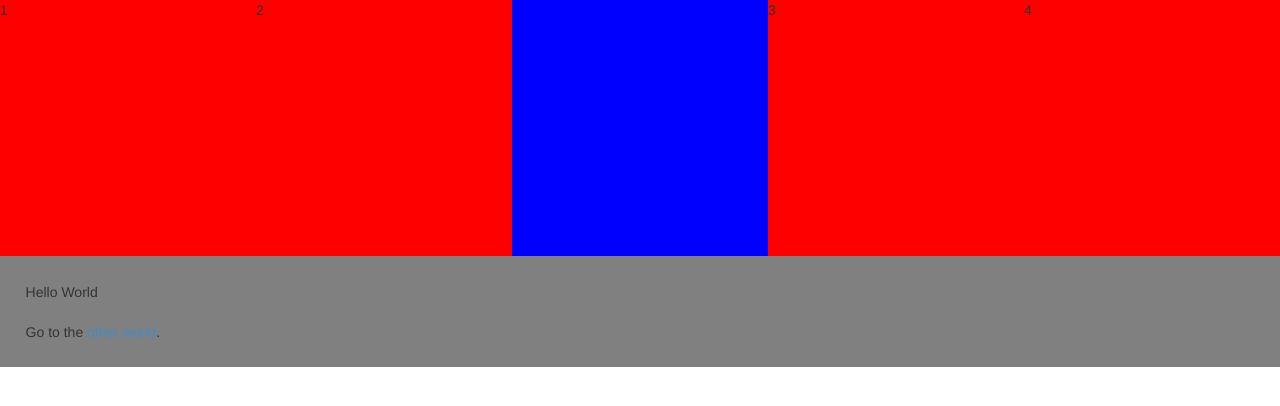
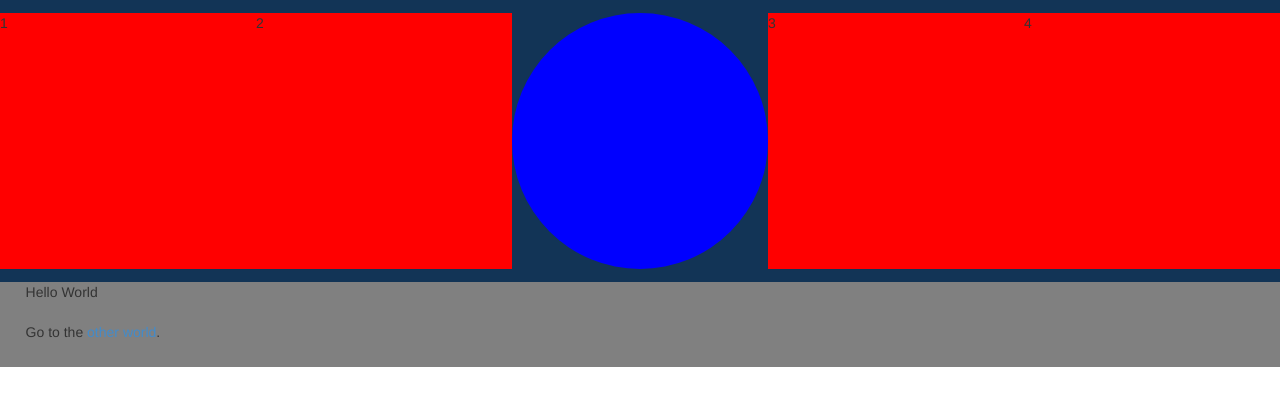
Before and after one commit to thewren/MyWebSite, a Python web app: template templates/home.html in a window 1280 px wide. Shown: the top 406 px of the page. Run offline with Jinja, Linux system fonts and the light colour scheme; the template is opened without the code that fills it, so the values that code supplies are empty.

Commit message:
More CSS

```diff
--- a/static/css/style.css
+++ b/static/css/style.css
@@ -41,7 +41,15 @@
 		.nav-bar-container	{
 			width: 100%;
 			height: 0; padding-bottom: 20%;
-			background-color: green;
+			background-color: #123456;
+			/*border-top: 12px solid #123456; border-bottom: 12px solid #123456;*/
+		}
+
+		.nav-bar	{
+			float: right;
+			width: 100%;
+			padding-top: 1%; padding-bottom: 1%;
+			background-color: #123456;
 		}
 
 		.nav-bar-button-container	{
@@ -61,6 +69,8 @@
 			width: 100%;
 			height: 0; padding-bottom: 100%;
 			background-color: blue;
+			overflow: hidden;
+			border-radius: 1000px;
 		}
 
 		.logo > img	{
--- a/templates/layout.html
+++ b/templates/layout.html
@@ -15,6 +15,7 @@
 
 	<!-- Navigation Bar -->
 	<div class='nav-bar-container'>
+		<div class='nav-bar'>
 			<div class='nav-bar-button-container'>
 				<div class='nav-bar-button'>
 					<span>1</span>
@@ -41,6 +42,7 @@
 				</div>
 			</div>
 		</div>
+	</div>
 
 	<div class='main-content'>
 
```
Lines whose indentation alone changed are shown as unchanged.
